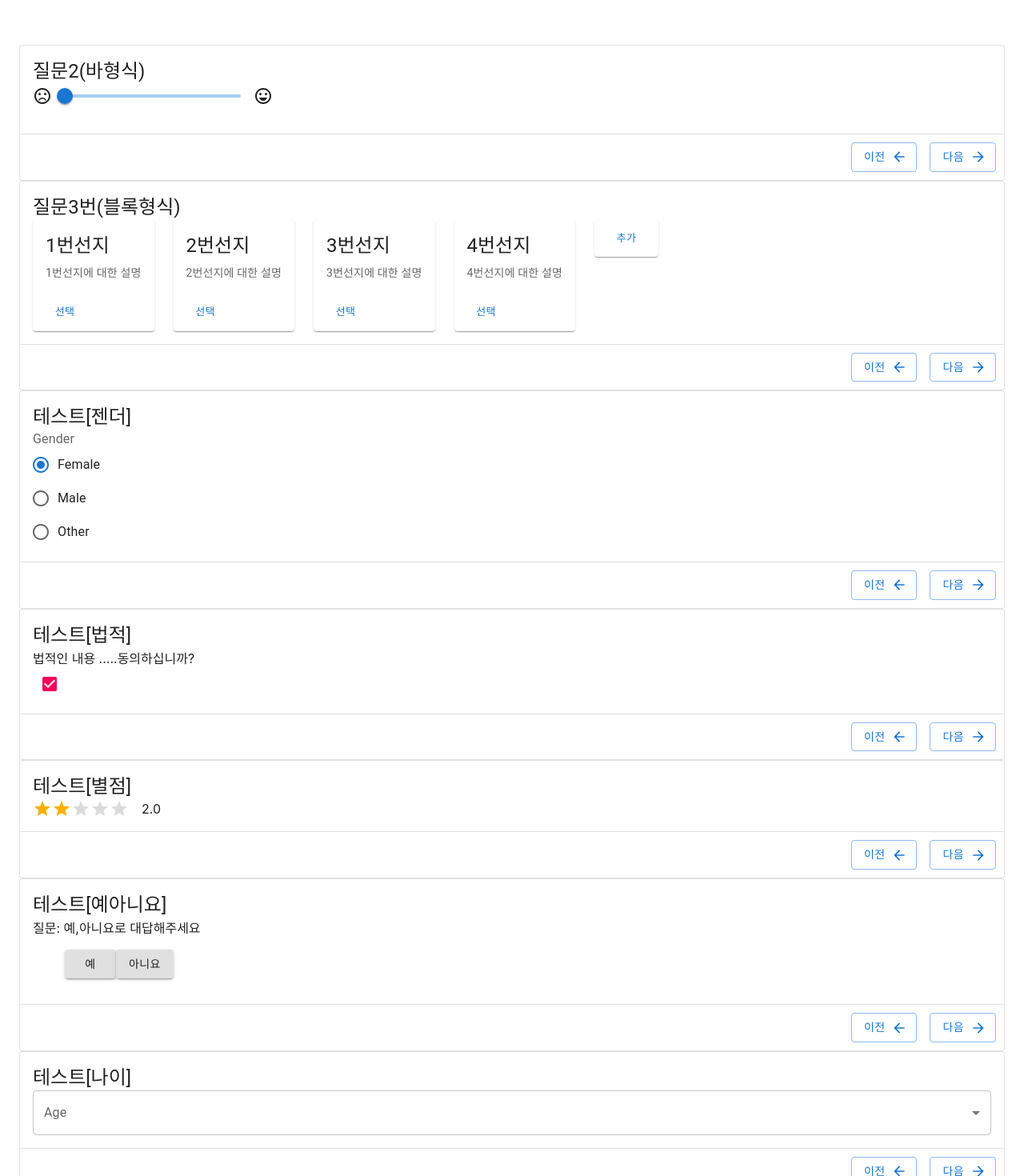
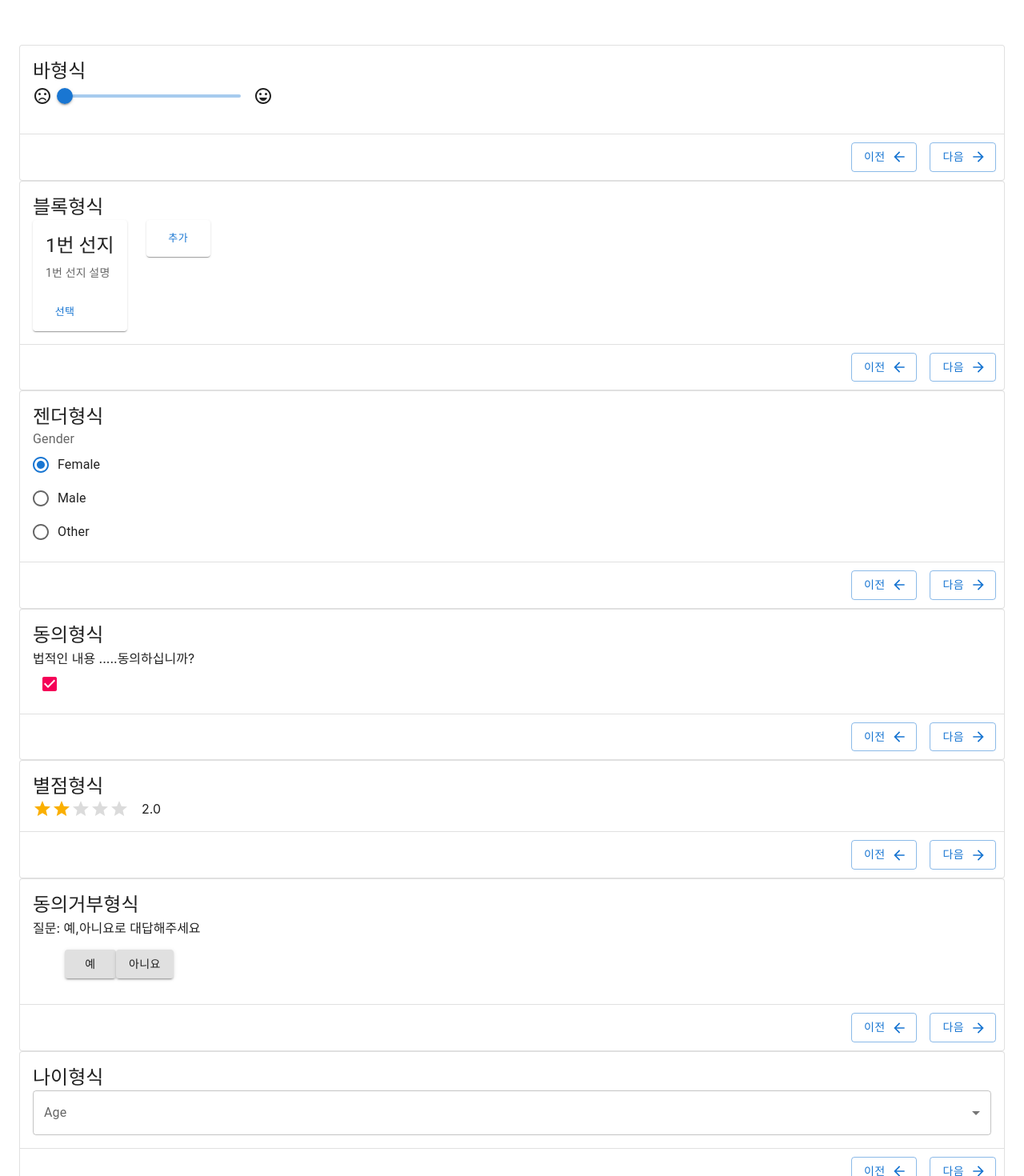
Before and after one commit to forwarder1121/survey_tool, a React (Create React App) app: page / in a window 1280 px wide. Shown: the top 1470 px of the page at 80% size. Built offline with nearby package versions, Linux system fonts and the light colour scheme.

Commit message:
[리펙토링] YesNoTpye [기능추가] BlockType의 블록추가 이벤트

```diff
--- a/src/components/layouts/Content.js
+++ b/src/components/layouts/Content.js
@@ -1,17 +1,25 @@
 import "../../App.css";
+import { useState } from "react";
 import { Container } from "@material-ui/core";
 import Question from "./contents/Question";
 
 const Content = () => {
+  //questions은 사용할 모든 문항에 대한 정보를 가져야합니다.
+  //ps. blocktype은 따로 구현필요함
+  const [questions, setQuestions] = useState({
+    1: { id: "1", type: "barType", title: "바형식" },
+    2: { id: "2", type: "blockType", title: "블록형식" },
+    3: { id: "3", type: "genderType", title: "젠더형식" },
+    4: { id: "4", type: "lawAgreeType", title: "동의형식" },
+    5: { id: "5", type: "starType", title: "별점형식" },
+    6: { id: "6", type: "yesNoType", title: "동의거부형식" },
+    7: { id: "7", type: "ageType", title: "나이형식" },
+  });
   return (
     <Container>
-      <Question titleOfQuestion="질문2(바형식)" type="barType" />
-      <Question titleOfQuestion="질문3번(블록형식)" type="blockType" />
-      <Question titleOfQuestion="테스트[젠더]" type="genderType" />
-      <Question titleOfQuestion="테스트[법적]" type="lawAgreeType" />
-      <Question titleOfQuestion="테스트[별점]" type="starType" />
-      <Question titleOfQuestion="테스트[예아니요]" type="yesNoType" />
-      <Question titleOfQuestion="테스트[나이]" type="ageType" />
+      {Object.values(questions).map(item => (
+        <Question type={item.type} title={item.title} />
+      ))}
     </Container>
   );
 };
--- a/src/components/layouts/contents/Question.js
+++ b/src/components/layouts/contents/Question.js
@@ -16,13 +16,13 @@ import Stack from "@mui/material/Stack";
 import Divider from "@mui/material/Divider";
 
 const Question = props => {
-  const { titleOfQuestion, type } = props;
+  const { title, type } = props;
 
   if (type === "assayType") {
     return (
       <Card variant="outlined">
         <CardContent>
-          <Title titleOfQuestion={titleOfQuestion} />
+          <Title title={title} />
           <AssayType />
         </CardContent>
         <Divider />
@@ -37,7 +37,7 @@ const Question = props => {
     return (
       <Card variant="outlined">
         <CardContent>
-          <Title titleOfQuestion={titleOfQuestion} />
+          <Title title={title} />
           <BarType />
         </CardContent>
         <Divider />
@@ -53,7 +53,7 @@ const Question = props => {
     return (
       <Card variant="outlined">
         <CardContent>
-          <Title titleOfQuestion={titleOfQuestion} />
+          <Title title={title} />
           <BlockType />
         </CardContent>
         <Divider />
@@ -69,7 +69,7 @@ const Question = props => {
     return (
       <Card variant="outlined">
         <CardContent>
-          <Title titleOfQuestion={titleOfQuestion} />
+          <Title title={title} />
           <GenderType />
         </CardContent>
         <Divider />
@@ -85,7 +85,7 @@ const Question = props => {
     return (
       <Card variant="outlined">
         <CardContent>
-          <Title titleOfQuestion={titleOfQuestion} />
+          <Title title={title} />
           <LawAgreeType />
         </CardContent>
         <Divider />
@@ -101,7 +101,7 @@ const Question = props => {
     return (
       <Card variant="outlined">
         <CardContent>
-          <Title titleOfQuestion={titleOfQuestion} />
+          <Title title={title} />
           <StarType />
         </CardContent>
         <Divider />
@@ -116,7 +116,7 @@ const Question = props => {
     return (
       <Card variant="outlined">
         <CardContent>
-          <Title titleOfQuestion={titleOfQuestion} />
+          <Title title={title} />
           <YesNoType />
         </CardContent>
         <Divider />
@@ -132,7 +132,7 @@ const Question = props => {
     return (
       <Card variant="outlined">
         <CardContent>
-          <Title titleOfQuestion={titleOfQuestion} />
+          <Title title={title} />
           <AgeType />
         </CardContent>
         <Divider />
--- a/src/components/layouts/contents/questions/BlockType.js
+++ b/src/components/layouts/contents/questions/BlockType.js
@@ -5,25 +5,34 @@ import CardContent from "@mui/material/CardContent";
 import Button from "@mui/material/Button";
 import Typography from "@mui/material/Typography";
 import Grid from "@mui/material/Grid";
+import { useState } from "react";
 
 const BlockType = () => {
-  const _onClick = () => alert("추가 버튼이 눌렸습니다.");
+  //choices는 blocktype에서 사용될 모든 선지에 대한 정보를 나타냅니다.
+
+  const [choices, setChoices] = useState({
+    1: { id: "1", title: "1번 선지", subtitle: "1번 선지 설명" },
+  });
+  const _addChoice = () => {
+    const ID = Object.keys(choices).length + 1;
+    const newChoiceObject = {
+      [ID]: {
+        id: ID,
+        title: ID + "번 선지",
+        subtitle: ID + "번 선지 설명",
+      },
+    };
+    setChoices({ ...choices, ...newChoiceObject });
+  };
   return (
     <Grid container spacing={2}>
+      {Object.values(choices).map(item => (
+        <Grid item>
+          <Block title={item.title} subtitle={item.subtitle} />
+        </Grid>
+      ))}
       <Grid item>
-        <Block title="1번선지" subtitle="1번선지에 대한 설명" />
-      </Grid>
-      <Grid item>
-        <Block title="2번선지" subtitle="2번선지에 대한 설명" />
-      </Grid>
-      <Grid item>
-        <Block title="3번선지" subtitle="3번선지에 대한 설명" />
-      </Grid>
-      <Grid item>
-        <Block title="4번선지" subtitle="4번선지에 대한 설명" />
-      </Grid>
-      <Grid item>
-        <AddBlock onClick={_onClick} />
+        <AddBlock onClick={_addChoice} />
       </Grid>
     </Grid>
   );
--- a/src/components/layouts/contents/questions/Title.js
+++ b/src/components/layouts/contents/questions/Title.js
@@ -2,9 +2,9 @@ import React, { Component } from "react";
 import Typography from "@mui/material/Typography";
 class Title extends Component {
   render() {
-    const { titleOfQuestion } = this.props;
+    const { title } = this.props;
 
-    return <Typography variant="h5">{titleOfQuestion}</Typography>;
+    return <Typography variant="h5">{title}</Typography>;
   }
 }
 
--- a/src/components/layouts/contents/questions/YesNoType.js
+++ b/src/components/layouts/contents/questions/YesNoType.js
@@ -2,8 +2,8 @@ import React, { useState } from "react";
 import Button from "@material-ui/core/Button";
 
 const YesNoType = () => {
-  const [isYesClicked, setIsYesClicked] = useState("false");
-  const [isClicked, setIsClicked] = useState("false");
+  const [isYesClicked, setIsYesClicked] = useState(false);
+  const [isClicked, setIsClicked] = useState(false);
   const _yesButtonClick = () => {
     setIsYesClicked(true);
     setIsClicked(true);
@@ -12,8 +12,7 @@ const YesNoType = () => {
     setIsYesClicked(false);
     setIsClicked(true);
   };
-  if (isClicked === "false") {
-    return (
+  return !isClicked ? (
     <div>
       질문: 예,아니요로 대답해주세요
       <ul>
@@ -25,9 +24,7 @@ const YesNoType = () => {
         </Button>
       </ul>
     </div>
-    );
-  } else {
-    return (
+  ) : (
     <div>
       질문: 예,아니요로 대답해주세요
       <ul>
@@ -48,7 +45,6 @@ const YesNoType = () => {
       </ul>
     </div>
   );
-  }
 };
 
 export default YesNoType;
```
Lines whose indentation alone changed are shown as unchanged.
